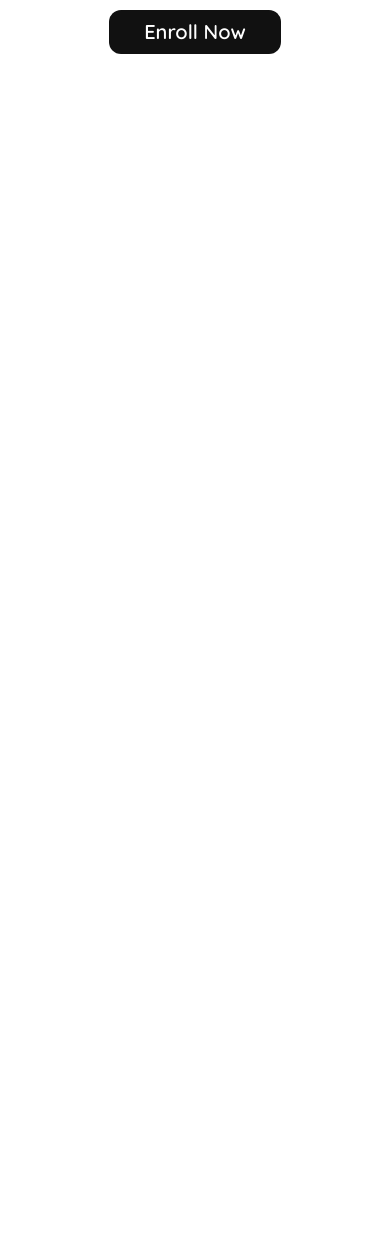
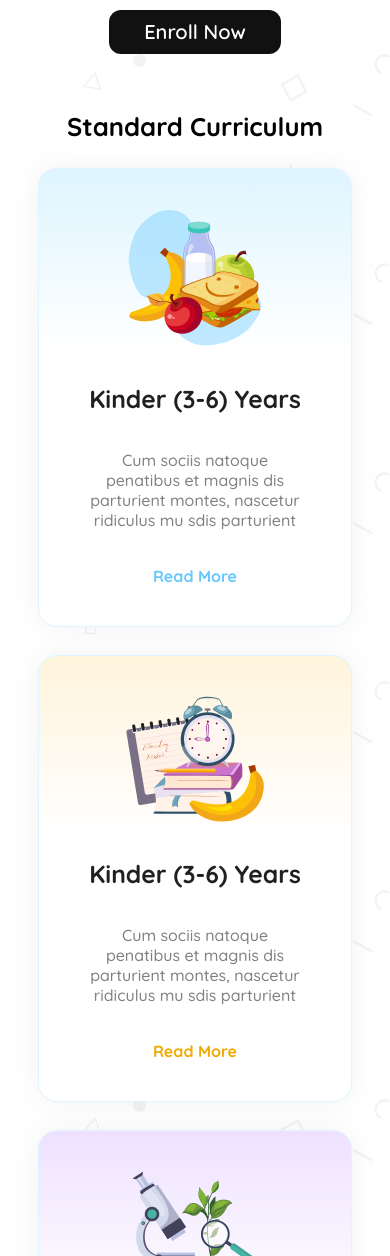
Before and after one commit to Mahdi-CSE/b11-assignment-02, a plain HTML site: page index.html in a window 390 px wide. Shown: the part 744-2000 px from the top of the page. Before the commit the page ends 844 px from the top, so only its background shows below. Drawn offline with Linux system fonts and the light colour scheme.

Commit message:
Added the standard curriculum and media query standard curriculum section

```diff
--- a/index.html
+++ b/index.html
@@ -38,7 +38,8 @@
         <div class="banner-area">
           <div class="banner-textarea">
             <h2>
-              <span class="h-orange">Empowering</span> <br> students from small age
+              <span class="h-orange">Empowering</span> <br />
+              students from small age
               <span class="h-blue">towards vision</span>
             </h2>
             <p>
@@ -54,7 +55,52 @@
       </section>
       <!-- banner ends here -->
     </header>
-    <main></main>
+    <main>
+      <!-- standard curriculum starts here -->
+      <section id="std-section">
+        <div class="curriculum-area">
+          <h2 class="curriculum-title">Standard Curriculum</h2>
+          <div class="card-area">
+            <div class="card card-01">
+              <img src="assets/kinder.png" alt="photos of Food" />
+              <h2 class="card-title">Kinder (3-6) Years</h2>
+              <p class="card-description">
+                Cum sociis natoque penatibus et magnis dis parturient montes,
+                nascetur ridiculus mu sdis parturient
+              </p>
+              <a href="#">Read More</a>
+            </div>
+            <div class="card card-02">
+              <img src="assets/elementary.png" alt="photos of Food" />
+              <h2 class="card-title">Kinder (3-6) Years</h2>
+              <p class="card-description">
+                Cum sociis natoque penatibus et magnis dis parturient montes,
+                nascetur ridiculus mu sdis parturient
+              </p>
+              <a href="#">Read More</a>
+            </div>
+            <div class="card card-03">
+              <img src="assets/middle.png" alt="photos of Food" />
+              <h2 class="card-title">Kinder (3-6) Years</h2>
+              <p class="card-description">
+                Cum sociis natoque penatibus et magnis dis parturient montes,
+                nascetur ridiculus mu sdis parturient
+              </p>
+              <a href="#">Read More</a>
+            </div>
+          </div>
+          <div class="std-icon-area">
+            <marquee behavior="alternate" direction="left"
+              ><div><i class="fa-solid fa-less-than"></i></div
+            ></marquee>
+            <marquee behavior="alternate" direction="right"
+              ><div><i class="fa-solid fa-greater-than"></i></div
+            ></marquee>
+          </div>
+        </div>
+      </section>
+      <!-- standard curriculum ends here -->
+    </main>
     <footer></footer>
   </body>
 </html>
--- a/style/style.css
+++ b/style/style.css
@@ -129,6 +129,118 @@ footer {
 
 /* banner ends here */
 
+/* standard curriculum starts here */
+
+#std-section {
+  width: 100%;
+  background-size: contain;
+  display: flex;
+  justify-content: center;
+  align-items: center;
+  background-image: url("../assets/bg.png");
+}
+#std-section .curriculum-area {
+  padding: 3.5rem 0rem;
+  width: 80.49%;
+  display: flex;
+  flex-direction: column;
+  align-items: center;
+  gap: 5rem;
+}
+#std-section .curriculum-area .curriculum-title {
+  color: rgb(0, 0, 0);
+  font-family: Quicksand;
+  font-size: 2 75rem;
+  font-weight: 700;
+}
+#std-section .curriculum-area .card-area {
+  display: flex;
+  justify-content: space-between;
+  gap: 1.75rem;
+}
+#std-section .curriculum-area .card-area .card {
+  display: flex;
+  flex-direction: column;
+  align-items: center;
+  gap: 2.25rem;
+  border: 0.94px solid rgb(222, 245, 255);
+  border-radius: 1.2rem;
+  box-shadow: 0rem 0rem 1.77rem 0.1rem rgba(0, 0, 0, 0.05);
+  padding: 2.5rem 3.1rem;
+}
+#std-section .curriculum-area .card-area .card .card-title {
+  color: rgb(32, 32, 32);
+  font-family: Quicksand;
+  font-size: 1.54rem;
+  font-weight: 700;
+}
+#std-section .curriculum-area .card-area .card .card-description {
+  color: rgb(128, 128, 128);
+  font-family: Quicksand;
+  font-size: 1rem;
+  font-weight: 500;
+  text-align: center;
+}
+#std-section .curriculum-area .card-area .card a {
+  text-decoration: none;
+  font-family: Quicksand;
+  font-size: 1rem;
+  font-weight: 700;
+}
+#std-section .curriculum-area .card-area .card-01 {
+  background: linear-gradient(
+      180deg,
+      rgb(222, 245, 255),
+      rgba(255, 255, 255, 0) 40%
+    ),
+    rgb(255, 255, 255);
+}
+#std-section .curriculum-area .card-area .card-01 a {
+  color: rgb(100, 200, 255);
+}
+#std-section .curriculum-area .card-area .card-02 {
+  background: linear-gradient(
+      180deg,
+      rgb(255, 244, 220),
+      rgba(255, 255, 255, 0) 40%
+    ),
+    rgb(255, 255, 255);
+}
+#std-section .curriculum-area .card-area .card-02 a {
+  color: rgb(240, 170, 0);
+}
+#std-section .curriculum-area .card-area .card-03 {
+  background: linear-gradient(
+      180deg,
+      rgb(238, 225, 255),
+      rgba(255, 255, 255, 0) 40%
+    ),
+    rgb(255, 255, 255);
+}
+#std-section .curriculum-area .card-area .card-03 a {
+  color: rgb(135, 0, 255);
+}
+#std-section .curriculum-area .std-icon-area {
+  display: flex;
+  justify-content: center;
+  gap: 1rem;
+  width: 20%;
+}
+#std-section .curriculum-area .std-icon-area div {
+  height: 3.75rem;
+  width: 3.75rem;
+  border-radius: 50%;
+  background-color: rgb(254, 163, 1);
+  position: relative;
+}
+#std-section .curriculum-area .std-icon-area div i {
+  position: absolute;
+  top: 1.45rem;
+  left: 1.45rem;
+  color: white;
+}
+/* standard curriculum ends here */
+
 /* Media query starts here */
 
 /* Responsive for mobile */
@@ -180,4 +292,22 @@ footer {
   }
 
   /* Responsive banner for mobile ends here */
+
+  /* Responsive standard curriculum for mobile starts here */
+
+  #std-section .curriculum-area {
+    gap: 1.6rem;
+  }
+  #std-section .curriculum-area .curriculum-title {
+    font-size: 1.6rem;
+  }
+  #std-section .curriculum-area .card-area {
+    flex-direction: column;
+  }
+  #std-section .curriculum-area .std-icon-area {
+    display: none;
+    padding: 2.5rem 0rem;
+  }
+
+  /* Responsive standard curriculum for mobile ends here */
 }
```
